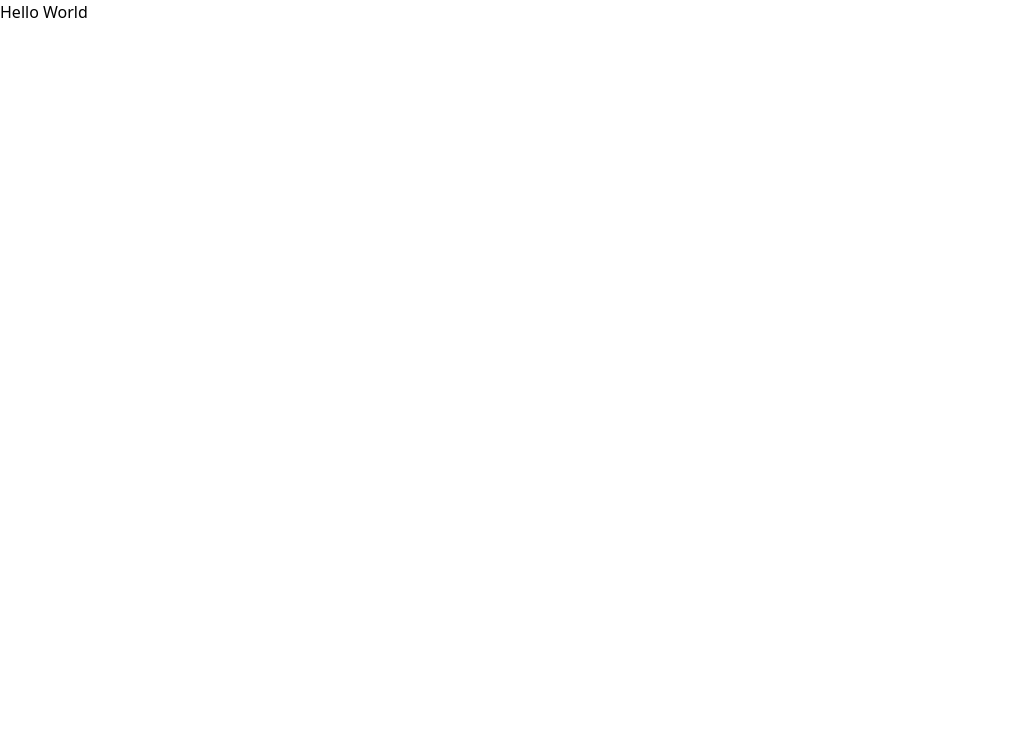
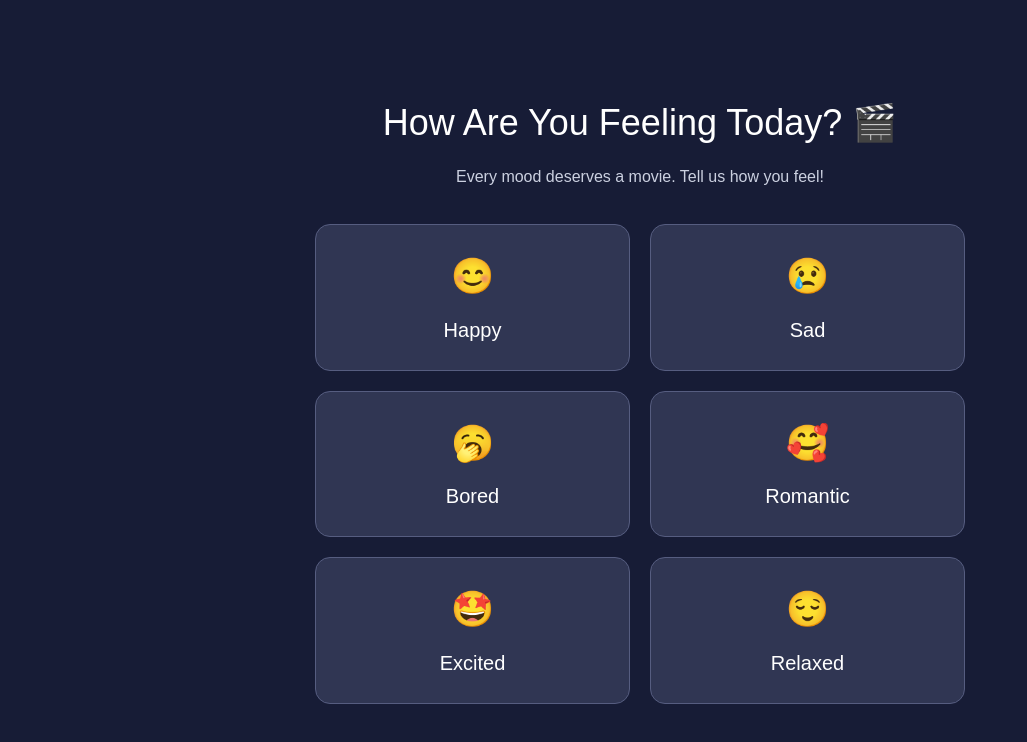
Before and after one commit to Joudy-Islam/CurioSeaTea, a React (Vite) app: page / in a window 1280 px wide. Shown: the top 742 px of the page, without its empty margins (0-1027 px from the left). Built offline with nearby package versions, Linux system fonts and the light colour scheme.

Commit message:
Add movie mood page

```diff
--- a/src/App.jsx
+++ b/src/App.jsx
@@ -1,5 +1,6 @@
+
+import Movies from "./pages/history/Movies/Moveis.jsx"
+
 export default function App() {
-  return (
-    <h1>Hello World</h1>
-  )
+  return <Movies />;
 }
--- /dev/null
+++ b/src/pages/history/Movies/Moveis.jsx
@@ -0,0 +1,63 @@
+
+import { useState } from "react";
+import "./Movies.css";
+
+export default function Movies() {
+  const [page, setPage] = useState(1);
+  const [mood, setMood] = useState("");
+
+  const moods = [
+    { emoji: "😊", name: "Happy" },
+    { emoji: "😢", name: "Sad" },
+    { emoji: "🥱", name: "Bored" },
+    { emoji: "🥰", name: "Romantic" },
+    { emoji: "🤩", name: "Excited" },
+    { emoji: "😌", name: "Relaxed" },
+  ];
+
+  function chooseMood(selectedMood) {
+    setMood(selectedMood);
+    setPage(2);
+  }
+
+  return (
+    <div className="movies-page">
+      {page === 1 && (
+        <div className="mood-container">
+          <h1>How Are You Feeling Today? 🎬</h1>
+
+          <p>
+            Every mood deserves a movie.
+            Tell us how you feel!
+          </p>
+
+          <div className="mood-buttons">
+            {moods.map((item) => (
+              <button
+                key={item.name}
+                onClick={() => chooseMood(item.name)}
+              >
+                <span>{item.emoji}</span>
+                {item.name}
+              </button>
+            ))}
+          </div>
+        </div>
+      )}
+
+      {page === 2 && (
+        <div className="mood-container">
+          <h1>Choose Your Genre 🎥</h1>
+          <p>You're feeling {mood}!</p>
+          <p>What kind of movie would you like?</p>
+
+          {/* هنضيف هنا أزرار أنواع الأفلام */}
+
+          <button onClick={() => setPage(1)}>
+            Back
+          </button>
+        </div>
+      )}
+    </div>
+  );
+}
--- /dev/null
+++ b/src/pages/history/Movies/movies.css
@@ -0,0 +1,63 @@
+
+.movies-page {
+  min-height: 100vh;
+  background-color: #171c36;
+  color: white;
+  display: flex;
+  justify-content: center;
+  align-items: center;
+  font-family: Arial, sans-serif;
+  padding: 30px;
+}
+
+.mood-container {
+  text-align: center;
+  max-width: 650px;
+  width: 100%;
+}
+
+.mood-container h1 {
+  font-size: 36px;
+  margin-bottom: 15px;
+}
+
+.mood-container p {
+  color: #cbd0e0;
+  margin-bottom: 35px;
+}
+
+.mood-buttons {
+  display: grid;
+  grid-template-columns: repeat(2, 1fr);
+  gap: 20px;
+}
+
+.mood-buttons button {
+  background-color: #303653;
+  color: white;
+  border: 1px solid #565d80;
+  border-radius: 15px;
+  padding: 25px;
+  font-size: 20px;
+  cursor: pointer;
+  display: flex;
+  flex-direction: column;
+  align-items: center;
+  gap: 12px;
+  transition: 0.3s;
+}
+
+.mood-buttons button span {
+  font-size: 35px;
+}
+
+.mood-buttons button:hover {
+  background-color: #6554a4;
+  transform: translateY(-5px);
+}
+
+@media (max-width: 480px) {
+  .mood-buttons {
+    grid-template-columns: 1fr;
+  }
+}
```
